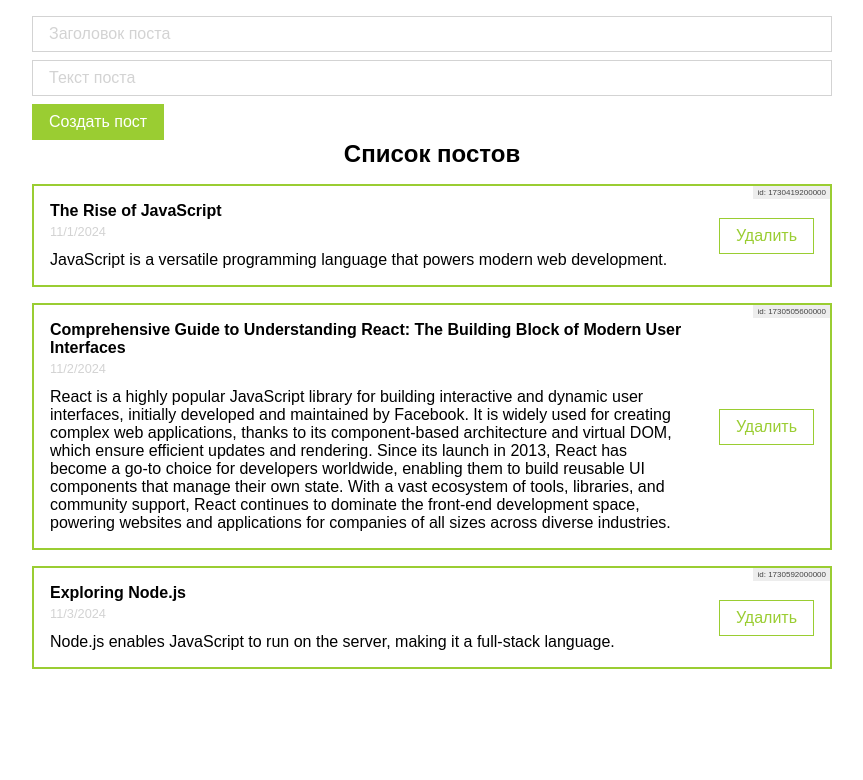
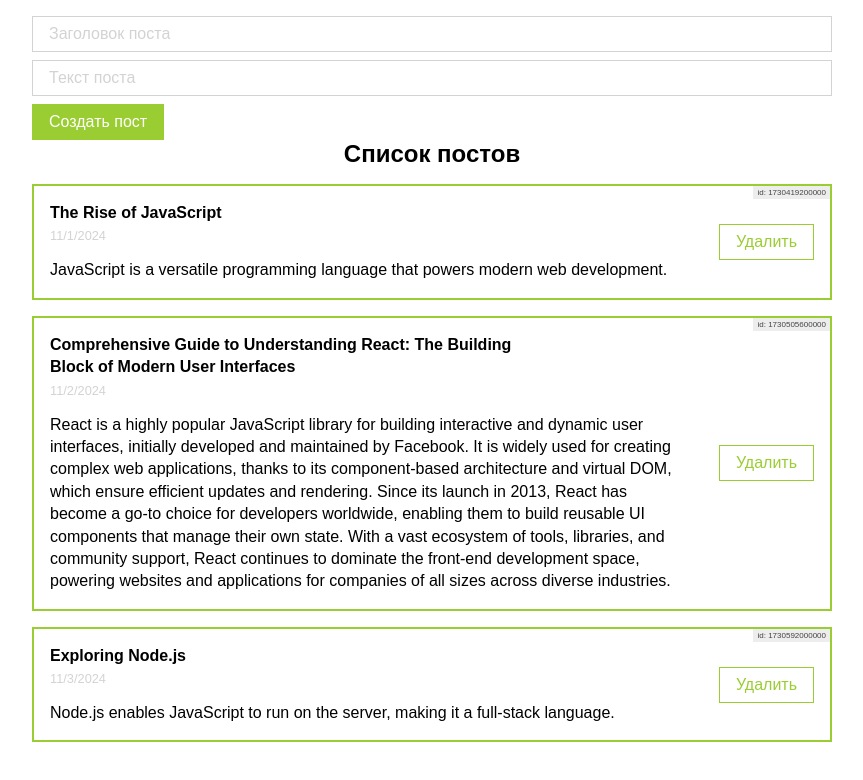
Before and after one commit to hellsgor/ulbi-react-fundamental-course, a React (Vite) app: page / in a window 1280 px wide. Shown: the top 780 px of the page, without its empty margins (208-1071 px from the left). Built offline with nearby package versions, Linux system fonts and the light colour scheme.

Commit message:
Update[PostItem]: updated styles

```diff
--- a/src/components/PostItem/PostItem.css
+++ b/src/components/PostItem/PostItem.css
@@ -15,12 +15,18 @@
 
 .post__content > strong {
   margin-bottom: 4px;
+  line-height: 1.4;
+  max-width: 75%;
 }
 
 .post__content > span {
   color: lightgray;
   font-size: 0.8rem;
-  margin-bottom: 12px;
+  margin-bottom: 16px;
+}
+
+.post__content > p {
+  line-height: 1.4;
 }
 
 .post__id {
```
